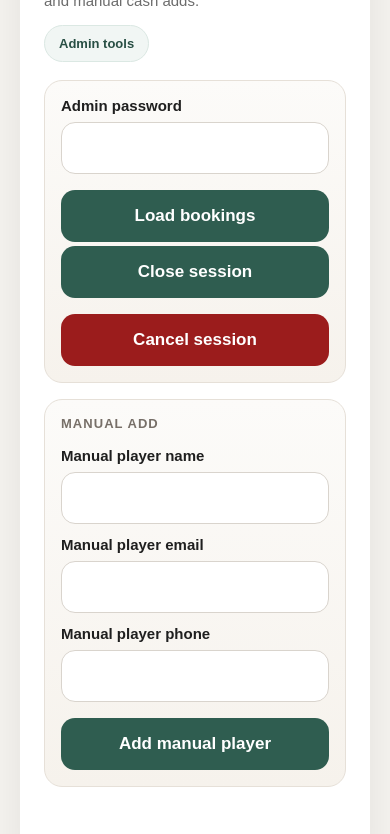
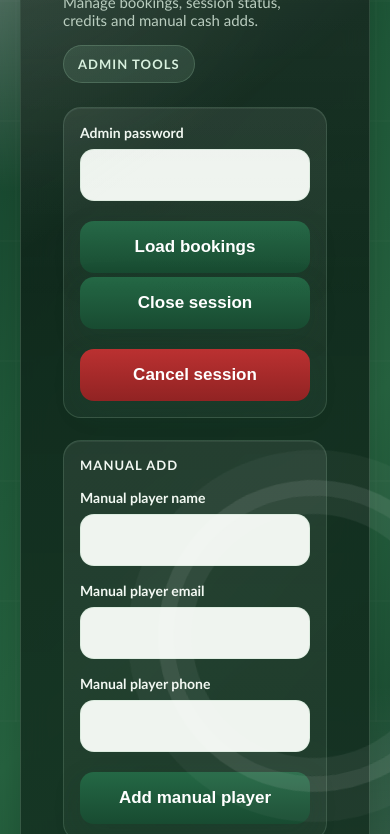
Before and after one commit to ajhedjazi/thursday-night-football, a website: page public/admin.html in a window 390 px wide. Shown: the part 122-956 px from the top of the page. Drawn offline with Linux system fonts and the light colour scheme.

Commit message:
Improve admin spacing and hide empty status panels

```diff
--- a/public/style.css
+++ b/public/style.css
@@ -3,24 +3,61 @@
 }
 
 :root {
-  --bg: #f5f3ef;
-  --card: #ffffff;
-  --text: #1f1f1f;
-  --muted: #6b6b6b;
-  --border: #d9d4cd;
-  --primary: #2f5d50;
-  --primary-dark: #284f44;
-  --danger: #9b1c1c;
-  --highlight: #f1f6f4;
-  --shadow: 0 14px 40px rgba(0, 0, 0, 0.08);
-  --radius: 20px;
+  --bg: #dbe8d6;
+  --card: rgba(255, 253, 249, 0.94);
+  --text: #17221b;
+  --muted: #57665b;
+  --border: #c8d4c6;
+  --primary: #1e5a3c;
+  --primary-dark: #15452d;
+  --danger: #a42424;
+  --highlight: #edf6eb;
+  --shadow: 0 22px 60px rgba(10, 26, 17, 0.18);
+  --radius: 24px;
 }
 
 body {
   margin: 0;
-  font-family: Arial, sans-serif;
-  background: var(--bg);
+  font-family: "Trebuchet MS", "Segoe UI", sans-serif;
+  background:
+    radial-gradient(circle at top left, rgba(255, 255, 255, 0.42), transparent 28%),
+    radial-gradient(circle at bottom right, rgba(255, 255, 255, 0.18), transparent 22%),
+    linear-gradient(135deg, #143d2a 0%, #225f3d 38%, #2a6b45 62%, #18472f 100%);
   color: var(--text);
+  position: relative;
+  overflow-x: hidden;
+}
+
+body::before {
+  content: "";
+  position: fixed;
+  inset: 0;
+  pointer-events: none;
+  background:
+    linear-gradient(rgba(255, 255, 255, 0.08) 2px, transparent 2px),
+    linear-gradient(90deg, rgba(255, 255, 255, 0.08) 2px, transparent 2px),
+    radial-gradient(circle at center, transparent 0 78px, rgba(255, 255, 255, 0.16) 79px 81px, transparent 82px),
+    linear-gradient(90deg, transparent calc(50% - 1px), rgba(255, 255, 255, 0.16) calc(50% - 1px), rgba(255, 255, 255, 0.16) calc(50% + 1px), transparent calc(50% + 1px));
+  background-size: 100% 120px, 120px 100%, 100% 100%, 100% 100%;
+  background-position: center, center, center, center;
+  opacity: 0.26;
+}
+
+body::after {
+  content: "";
+  position: fixed;
+  width: 420px;
+  height: 420px;
+  right: -110px;
+  bottom: -120px;
+  border-radius: 50%;
+  border: 22px solid rgba(255, 255, 255, 0.16);
+  box-shadow:
+    inset 0 0 0 18px rgba(255, 255, 255, 0.08),
+    0 0 0 30px rgba(255, 255, 255, 0.05);
+  opacity: 0.75;
+  pointer-events: none;
+  transform: rotate(-14deg);
 }
 
 .wrap {
@@ -28,6 +65,7 @@ body {
   display: grid;
   place-items: center;
   padding: 32px 20px;
+  position: relative;
 }
 
 .card {
@@ -37,18 +75,43 @@ body {
   border-radius: var(--radius);
   padding: 36px;
   box-shadow: var(--shadow);
+  backdrop-filter: blur(12px);
+  border: 1px solid rgba(255, 255, 255, 0.45);
+  position: relative;
+}
+
+.card::before {
+  content: "";
+  position: absolute;
+  inset: 0;
+  border-radius: inherit;
+  background:
+    linear-gradient(145deg, rgba(255, 255, 255, 0.42), transparent 28%),
+    linear-gradient(180deg, rgba(255, 255, 255, 0.24), transparent 36%);
+  pointer-events: none;
 }
 
 .card.admin {
   max-width: 1080px;
+  background: linear-gradient(180deg, rgba(10, 25, 18, 0.82) 0%, rgba(18, 42, 29, 0.78) 100%);
+  border: 1px solid rgba(174, 216, 186, 0.22);
+  box-shadow: 0 30px 80px rgba(6, 18, 11, 0.34);
+  padding: 42px 42px 36px;
+}
+
+.card.admin::before {
+  background:
+    linear-gradient(145deg, rgba(176, 223, 191, 0.14), transparent 28%),
+    linear-gradient(180deg, rgba(255, 255, 255, 0.06), transparent 40%);
 }
 
 .admin-panel {
-  margin-bottom: 16px;
-  padding: 18px;
-  border: 1px solid #e6e0d8;
+  margin-bottom: 22px;
+  padding: 20px 18px 18px;
+  border: 1px solid rgba(178, 221, 189, 0.16);
   border-radius: 18px;
-  background: linear-gradient(180deg, #fcfbf9 0%, #f6f2ec 100%);
+  background: linear-gradient(180deg, rgba(244, 251, 245, 0.08) 0%, rgba(201, 227, 208, 0.05) 100%);
+  box-shadow: inset 0 1px 0 rgba(255, 255, 255, 0.06);
 }
 
 .hero-top {
@@ -62,8 +125,9 @@ body {
 .eyebrow {
   font-size: 12px;
   text-transform: uppercase;
-  letter-spacing: 0.12em;
-  color: #7b746d;
+  letter-spacing: 0.18em;
+  color: #4c5e51;
+  font-weight: 700;
 }
 
 .trust-row {
@@ -74,31 +138,34 @@ body {
 }
 
 .trust-pill {
-  padding: 7px 10px;
+  padding: 8px 12px;
   border-radius: 999px;
-  background: #f3f1ed;
-  border: 1px solid #e2ddd5;
+  background: rgba(255, 255, 255, 0.74);
+  border: 1px solid #d7e3d4;
   font-size: 12px;
-  color: #5f5a54;
+  color: #45604f;
   font-weight: 700;
 }
 
 h1 {
   margin: 0 0 12px;
-  font-size: 36px;
-  line-height: 1.05;
+  font-size: 38px;
+  line-height: 1;
+  letter-spacing: -0.03em;
 }
 
 .meta {
   margin: 0 0 8px;
   color: var(--muted);
-  font-size: 18px;
+  font-size: 17px;
+  line-height: 1.45;
 }
 
 .availability {
   margin: 0 0 26px;
   font-weight: 700;
   font-size: 18px;
+  color: #183826;
 }
 
 .section-label {
@@ -128,8 +195,9 @@ form {
 label {
   display: grid;
   gap: 8px;
-  font-size: 15px;
+  font-size: 14px;
   font-weight: 600;
+  color: #274432;
 }
 
 .guest-fields {
@@ -144,7 +212,7 @@ select {
   border: 1px solid var(--border);
   border-radius: 14px;
   font-size: 16px;
-  background: #fff;
+  background: rgba(255, 255, 255, 0.88);
   color: var(--text);
   outline: none;
   transition: border-color 0.2s ease, box-shadow 0.2s ease;
@@ -186,17 +254,18 @@ button {
   font-size: 18px;
   font-weight: 700;
   cursor: pointer;
-  background: var(--primary);
+  background: linear-gradient(180deg, #246845 0%, #184b31 100%);
   color: white;
-  transition: background 0.2s ease, transform 0.05s ease;
+  transition: background 0.2s ease, transform 0.05s ease, box-shadow 0.2s ease;
+  box-shadow: 0 10px 24px rgba(21, 69, 45, 0.25);
 }
 
 button:hover {
-  background: var(--primary-dark);
+  background: linear-gradient(180deg, #1f5c3d 0%, #133f29 100%);
 }
 
 .button-danger {
-  background: var(--danger);
+  background: linear-gradient(180deg, #bb3131 0%, #912323 100%);
 }
 
 .button-danger:hover {
@@ -217,7 +286,7 @@ button:disabled {
   padding: 14px 16px;
   border-radius: 14px;
   background: var(--highlight);
-  border: 1px solid #dbe8e3;
+  border: 1px solid #cfe0cf;
   color: var(--primary-dark);
   font-size: 17px;
   font-weight: 700;
@@ -251,12 +320,28 @@ button:disabled {
   margin: 0 0 8px;
 }
 
+.message-admin:empty {
+  display: none;
+}
+
 .message-admin.success {
   color: var(--primary);
 }
 
 .message-admin.error {
   color: var(--danger);
+}
+
+.card.admin .admin-subtitle {
+  color: #b8cabd;
+}
+
+.card.admin .message-admin.success {
+  color: #c9f2d2;
+}
+
+.card.admin .message-admin.error {
+  color: #ffb0b0;
 }
 
 .optional {
@@ -268,6 +353,11 @@ button:disabled {
   margin: 18px 0 8px;
   font-size: 18px;
   font-weight: 700;
+  color: #183826;
+}
+
+.summary:empty {
+  display: none;
 }
 
 .table-wrap {
@@ -292,7 +382,7 @@ td {
 
 th {
   font-size: 14px;
-  color: var(--muted);
+  color: #4f6054;
   font-weight: 700;
 }
 
@@ -302,9 +392,46 @@ td.guest-cell {
   line-height: 1.45;
 }
 
+.card.admin h1,
+.card.admin .section-label,
+.card.admin label,
+.card.admin td {
+  color: #f2f8f2;
+}
+
+.card.admin input,
+.card.admin select {
+  background: rgba(248, 252, 248, 0.96);
+  border-color: rgba(181, 217, 189, 0.3);
+}
+
+.card.admin .summary {
+  color: #e4f4e8;
+  padding: 14px 16px;
+  border-radius: 14px;
+  background: rgba(173, 220, 184, 0.08);
+  border: 1px solid rgba(168, 213, 178, 0.16);
+}
+
+.card.admin .table-wrap {
+  border-radius: 18px;
+  border: 1px solid rgba(181, 223, 191, 0.14);
+  background: rgba(8, 20, 14, 0.34);
+}
+
+.card.admin th,
+.card.admin td {
+  border-bottom: 1px solid rgba(179, 214, 186, 0.1);
+}
+
+.card.admin th {
+  color: #9fc4aa;
+  background: rgba(157, 205, 169, 0.08);
+}
+
 .admin-actions {
   display: flex;
-  gap: 12px;
+  gap: 16px;
   align-items: end;
   flex-wrap: wrap;
 }
@@ -327,7 +454,7 @@ td.guest-cell {
   align-items: end;
   gap: 16px;
   flex-wrap: wrap;
-  margin-bottom: 18px;
+  margin-bottom: 24px;
 }
 
 .admin-subtitle {
@@ -339,20 +466,22 @@ td.guest-cell {
 .admin-badge {
   padding: 10px 14px;
   border-radius: 999px;
-  background: #f1f6f4;
-  border: 1px solid #dbe8e3;
-  color: var(--primary-dark);
+  background: rgba(170, 221, 184, 0.12);
+  border: 1px solid rgba(166, 213, 177, 0.22);
+  color: #d9f1df;
   font-size: 13px;
   font-weight: 700;
+  letter-spacing: 0.08em;
+  text-transform: uppercase;
 }
 
 .admin-empty {
   margin-top: 18px;
   padding: 18px;
   border-radius: 16px;
-  border: 1px dashed #d9d4cd;
-  background: #faf8f4;
-  color: var(--muted);
+  border: 1px dashed rgba(176, 214, 186, 0.2);
+  background: rgba(241, 248, 242, 0.06);
+  color: #b4c8ba;
 }
 
 .row-actions {
@@ -372,14 +501,22 @@ td.guest-cell {
   align-items: center;
   padding: 6px 10px;
   border-radius: 999px;
-  background: #f3f1ed;
-  border: 1px solid #e2ddd5;
+  background: rgba(181, 224, 192, 0.12);
+  border: 1px solid rgba(171, 212, 181, 0.2);
   font-size: 13px;
   font-weight: 700;
-  color: #5f5a54;
+  color: #d8efde;
 }
 
 @media (max-width: 640px) {
+  body::after {
+    width: 280px;
+    height: 280px;
+    right: -80px;
+    bottom: -70px;
+    border-width: 16px;
+  }
+
   .card {
     padding: 24px;
     border-radius: 18px;
```
